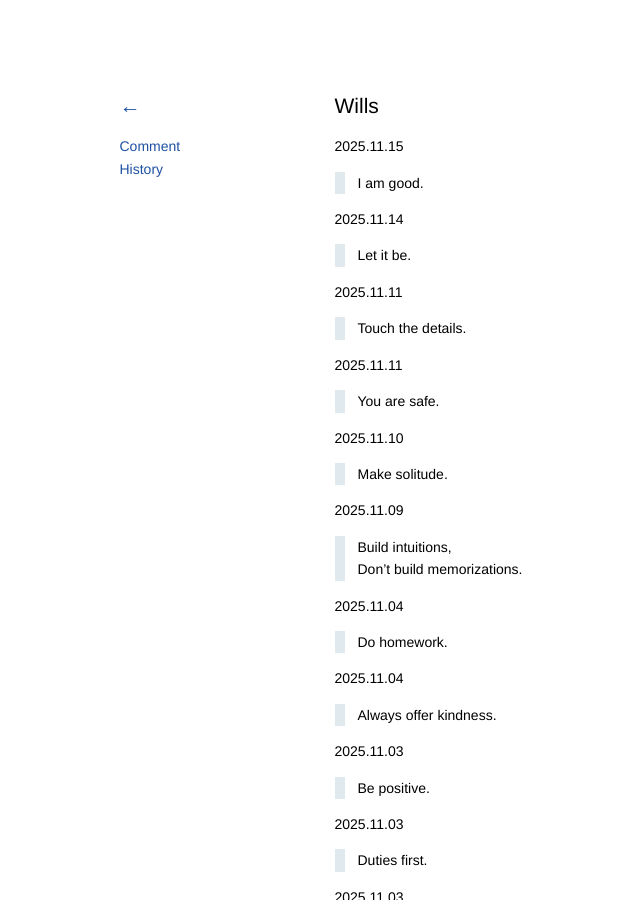
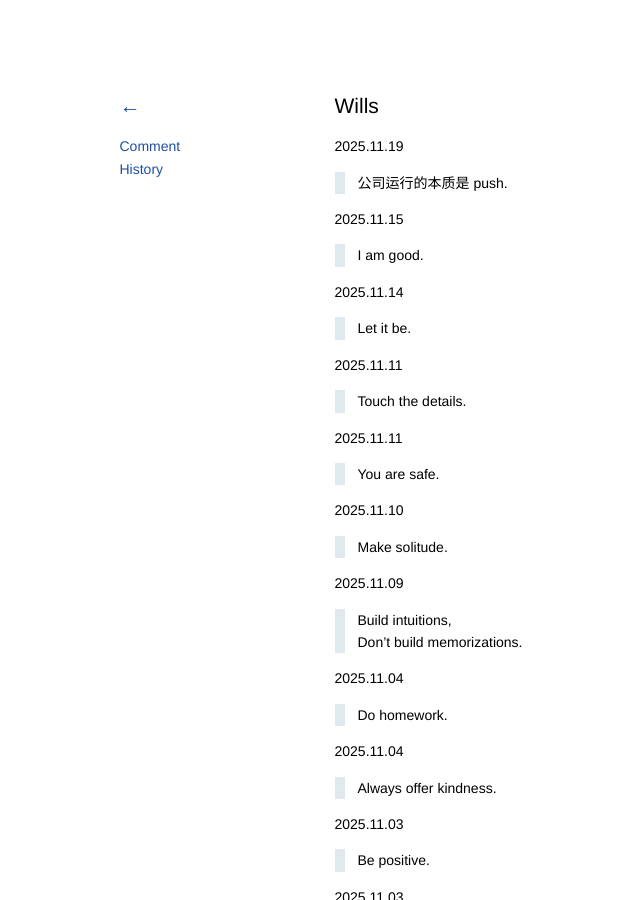
Before and after one commit to kidlj/awei, a Jekyll site: the page built from _wiki/wills.md, in a window 1280 px wide and 900 px high. Shown: the whole window, without its empty margins (13-653 px from the left). Built offline with Jekyll 4.4.1, drawn with Linux system fonts in a browser that asks for light colours.

Commit message:
update wills

```diff
--- a/_wiki/wills.md
+++ b/_wiki/wills.md
@@ -1,6 +1,10 @@
 ---
 title: Wills
 ---
+
+2025.11.19
+
+> 公司运行的本质是 push.
 
 2025.11.15
 
```
